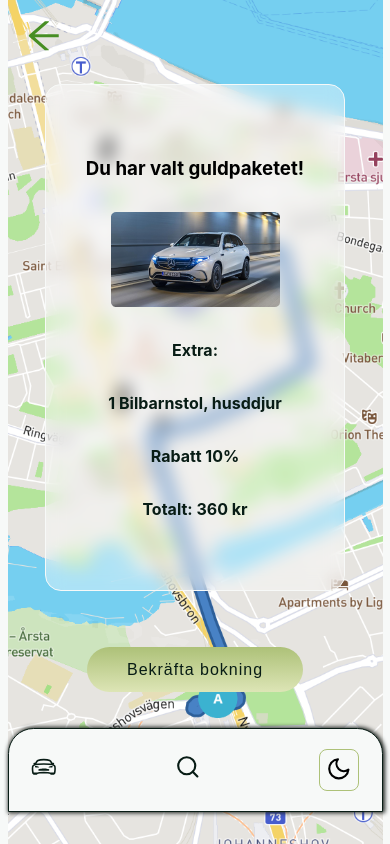
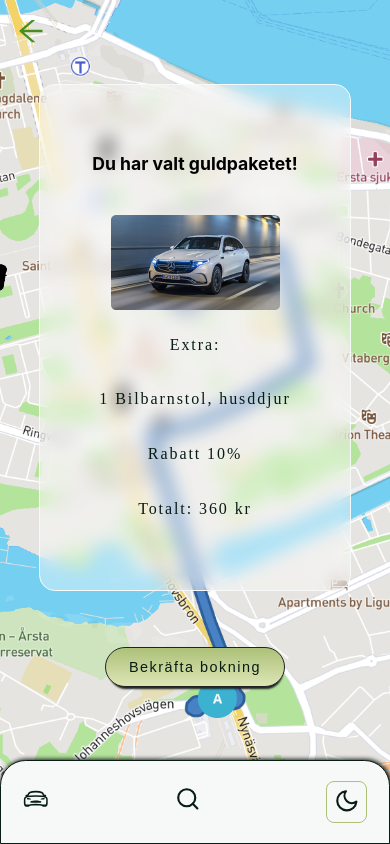
Before and after one commit to Kaayzeer/green-cab, a React (Create React App) app: page /chart in a window 390 px wide. Built offline with nearby package versions, Linux system fonts and the light colour scheme.

Commit message:
added media queries for responsivness between different screens

```diff
--- a/src/App.js
+++ b/src/App.js
@@ -7,10 +7,11 @@ import { lightTheme, darkTheme, GlobalStyles } from "./themes";
 
 const StyledApp = styled.div`
   position: relative;
-  width: 375px;
-  height: 812px;
+  width: 100vw;
+  height: 100vh;
+  max-width: 1024px;
+  max-height: 1366px;
   margin: 0 auto;
-  padding: 0;
 `;
 
 function App() {
--- a/src/components/CenterButton/index.js
+++ b/src/components/CenterButton/index.js
@@ -1,12 +1,13 @@
 import React from "react";
 import styled from "styled-components";
+import { devices } from "../breakpoints";
 
 const CarButtonContainer = styled.div`
   display: flex;
   flex-direction: column;
   justify-content: center;
   align-items: center;
-  /* height: 100px; */
+  width: 100%;
   margin-top: 2%;
 
   > button {
@@ -16,9 +17,38 @@ const CarButtonContainer = styled.div`
     border-radius: 35px;
     letter-spacing: 1px;
     font-size: 1rem;
-    border: none;
-    /* box-shadow: 2px 2px 2px 1px #d1d4cb; */
-    text-decoration: none !important;
+    border: 1px solid ${(props) => props.theme.boxShadow};
+    box-shadow: 1px 5px 2px -3px ${(props) => props.theme.boxShadow};
+
+    @media ${devices.mobileS} {
+      width: 150px;
+      height: 35px;
+      font-size: 0.8rem;
+      letter-spacing: 1.5px;
+    }
+
+    @media ${devices.mobileM} {
+      width: 180px;
+      height: 40px;
+      font-size: 0.9rem;
+      letter-spacing: 1.5px;
+    }
+
+    @media ${devices.tablet} {
+      width: 300px;
+      height: 60px;
+      font-size: 1.4rem;
+      letter-spacing: 1.5px;
+      margin-top: 3%;
+    }
+    @media ${devices.laptop} {
+      width: 400px;
+      height: 70px;
+      font-size: 1.4rem;
+      letter-spacing: 1.5px;
+      margin-top: 3%;
+      font-weight: bold;
+    }
   }
 `;
 
--- a/src/components/Map/index.js
+++ b/src/components/Map/index.js
@@ -4,12 +4,30 @@ import mapboxgl from "mapbox-gl";
 import "@mapbox/mapbox-gl-directions/dist/mapbox-gl-directions.css";
 import MapboxDirections from "@mapbox/mapbox-gl-directions/dist/mapbox-gl-directions";
 import styled from "styled-components";
+import { devices } from "../breakpoints";
 
 const MapContainer = styled.section`
   display: flex;
   justify-content: center;
   align-items: center;
   margin-top: 1.4rem;
+  margin-bottom: 1.4rem;
+  width: 100%;
+
+  @media ${devices.mobileS} {
+    margin-bottom: 0.5rem;
+  }
+
+  @media ${devices.mobileM} {
+    margin-bottom: 1.4rem;
+  }
+
+  @media ${devices.tablet} {
+    margin-top: 7%;
+  }
+  @media ${devices.laptop} {
+    margin-top: 10%;
+  }
 
   .map {
     height: 25vh;
@@ -26,7 +44,7 @@ const MapContainer = styled.section`
 
   .mapboxgl-control-container {
     position: fixed;
-    top: 10%;
+    top: 12%;
     left: 50%;
     transform: translateX(-50%);
   }
@@ -48,6 +66,9 @@ const MapContainer = styled.section`
     display: none;
   }
   .mapboxgl-ctrl-attrib-button {
+    display: none;
+  }
+  .mapbox-directions-clearfix {
     display: none;
   }
 `;
--- a/src/components/Slider/index.js
+++ b/src/components/Slider/index.js
@@ -2,6 +2,7 @@ import { useState } from "react";
 import { SliderData } from "../SliderData";
 import { FaArrowAltCircleRight, FaArrowAltCircleLeft } from "react-icons/fa";
 import styled from "styled-components";
+import { devices } from "../../components/breakpoints";
 
 const StyledSection = styled.div`
   display: flex;
@@ -21,6 +22,14 @@ const StyledSection = styled.div`
 
     &:hover {
       font-size: 2rem;
+
+      @media ${devices.mobileS} {
+        font-size: 1.5rem;
+      }
+    }
+
+    @media ${devices.mobileL} {
+      font-size: 2rem;
     }
   }
 
@@ -32,6 +41,14 @@ const StyledSection = styled.div`
     z-index: 103;
 
     &:hover {
+      font-size: 2rem;
+
+      @media ${devices.mobileS} {
+        font-size: 1.5rem;
+      }
+    }
+
+    @media ${devices.mobileL} {
       font-size: 2rem;
     }
   }
@@ -258,6 +275,69 @@ const StyledSection = styled.div`
     z-index: 100;
     background: rgba(255, 255, 255, 0.4);
     backdrop-filter: blur(7px);
+
+    li {
+      font-family: "cantarell";
+    }
+
+    li:nth-child(1) {
+      letter-spacing: 0.08rem;
+
+      @media ${devices.mobileS} {
+        font-weight: bold;
+        font-size: 1.3rem;
+      }
+
+      @media ${devices.mobileL} {
+        font-weight: bold;
+        font-size: 2.2rem;
+        letter-spacing: 0.2rem;
+      }
+      @media ${devices.laptop} {
+        font-weight: bold;
+        font-size: 2.5rem;
+        letter-spacing: 0.2rem;
+      }
+    }
+
+    li:nth-child(2) img {
+      @media ${devices.mobileL} {
+        width: 300px;
+      }
+      @media ${devices.tablet} {
+        width: 320px;
+      }
+      @media ${devices.laptop} {
+        width: 350px;
+      }
+    }
+
+    li:nth-child(3) {
+      @media ${devices.mobileS} {
+        font-size: 1rem;
+      }
+      @media ${devices.mobileL} {
+        font-size: 1.6rem;
+      }
+      @media ${devices.tablet} {
+        font-size: 1.8rem;
+      }
+      @media ${devices.laptop} {
+        font-size: 2rem;
+      }
+    }
+
+    li:nth-child(4) {
+      @media ${devices.mobileL} {
+        font-size: 1.6rem;
+      }
+      @media ${devices.tablet} {
+        font-size: 1.8rem;
+      }
+      @media ${devices.laptop} {
+        font-size: 2rem;
+      }
+    }
   }
 `;
 
--- /dev/null
+++ b/src/components/breakpoints.js
@@ -0,0 +1,19 @@
+const sizes = {
+  mobileS: "320px",
+  mobileM: "375px",
+  mobileL: "425px",
+  tablet: "768px",
+  laptop: "1024px",
+  laptopL: "1440px",
+  desktop: "2560px",
+};
+
+export const devices = {
+  mobileS: `(min-width: ${sizes.mobileS})`,
+  mobileM: `(min-width: ${sizes.mobileM})`,
+  mobileL: `(min-width: ${sizes.mobileL})`,
+  tablet: `(min-width: ${sizes.tablet})`,
+  laptop: `(min-width: ${sizes.laptop})`,
+  laptopL: `(min-width: ${sizes.laptopL})`,
+  desktop: `(min-width: ${sizes.desktop})`,
+};
--- a/src/pages/Main/Chart/index.js
+++ b/src/pages/Main/Chart/index.js
@@ -4,6 +4,7 @@ import styled from "styled-components";
 import BackgroundImage from "../../../Images/chartBackground.png";
 import BookingButton from "../../../components/CenterButton";
 import goldChoiceCar from "../../../Images/goldChoiceWBack.png";
+import { devices } from "../../../components/breakpoints";
 
 const StyledChart = styled.section`
   height: 100vh;
@@ -33,12 +34,85 @@ const StyledChart = styled.section`
     background: rgba(255, 255, 255, 0.4);
     backdrop-filter: blur(9px);
     padding: 2.4rem;
+
+    @media ${devices.laptop} {
+      background: rgba(255, 255, 255, 0.6);
+      backdrop-filter: blur(12px);
+    }
+  }
+
+  h3 {
+    @media ${devices.mobileS} {
+      font-size: 0.9rem;
+      margin-bottom: 0.6rem;
+      padding: 0.2rem;
+    }
+    @media ${devices.mobileM} {
+      font-size: 1.1rem;
+      margin-bottom: 0.8rem;
+      padding: 0.4rem;
+    }
+    @media ${devices.tablet} {
+      font-size: 1.4rem;
+      letter-spacing: 0.1rem;
+      margin-bottom: 0.8rem;
+      padding: 0.4rem;
+    }
+    @media ${devices.laptop} {
+      font-size: 1.6rem;
+      font-size: 2rem;
+      letter-spacing: 0.1rem;
+      margin-bottom: 0.8rem;
+      padding: 0.4rem;
+    }
+  }
+
+  img {
+    @media ${devices.tablet} {
+      width: 280px;
+    }
+    @media ${devices.laptop} {
+      width: 300px;
+    }
   }
 
   ul {
     list-style-type: none;
-    font-weight: bold;
-    margin: 0rem 0rem;
+    letter-spacing: 0.1rem;
+
+    li {
+      color: #081c15;
+      font-family: "Cantarell";
+    }
+
+    li {
+      @media ${devices.mobileS} {
+        margin: 0.4rem 0rem;
+      }
+      @media ${devices.mobileM} {
+        margin: 0.7rem 0rem;
+      }
+    }
+
+    li:nth-child(1) {
+      @media ${devices.mobileS} {
+        margin-top: 0.2rem;
+        letter-spacing: 0.04rem;
+        font-size: 0.8rem;
+      }
+      @media ${devices.mobileM} {
+        letter-spacing: 0.12rem;
+        font-size: 1rem;
+      }
+      @media ${devices.tablet} {
+        letter-spacing: 0.15rem;
+        font-size: 1.2rem;
+      }
+      @media ${devices.laptop} {
+        letter-spacing: 0.18rem;
+        font-size: 1.6rem;
+      }
+    }
   }
 `;
 
--- a/src/pages/Main/Landing/index.js
+++ b/src/pages/Main/Landing/index.js
@@ -3,36 +3,30 @@ import { Link, useHistory } from "react-router-dom";
 import landingImage from "../../../Images/greencablogo.png";
 import CenterButton from "../../../components/CenterButton";
 import styled from "styled-components";
+import { devices } from "../../../components/breakpoints";
 
 const LandingStyle = styled.div`
   display: flex;
   flex-direction: column;
   align-items: center;
   justify-content: center;
-  height: 90vh;
+  height: 100%;
 `;
 
-const UlContainer = styled.div`
+const PContainer = styled.div`
   display: flex;
   flex-direction: column;
   align-items: center;
   justify-content: flex-end;
   height: 50vh;
 
-  > ul {
-    padding: 0 1.4rem;
-
-    > li {
-      list-style: none;
-      font-size: 1.2rem;
-      font-weight: bold;
-      text-align: center;
-      margin-bottom: 1rem;
-    }
-  }
   > p {
     padding: 1.6rem;
     text-align: center;
+
+    @media ${devices.tablet} {
+      font-size: 1.3rem;
+    }
   }
 
   > button {
@@ -62,7 +56,7 @@ function Index() {
       <LandingStyle>
         <img src={landingImage} alt="landing-car" />
 
-        <UlContainer>
+        <PContainer>
           <p>Nu kan du boka en grön taxi och få 10% rabatt på din resa.</p>
 
           <ButtonContainer>
@@ -73,7 +67,7 @@ function Index() {
               />
             </NavLink>
           </ButtonContainer>
-        </UlContainer>
+        </PContainer>
       </LandingStyle>
     </>
   );
--- a/src/pages/Main/Search/index.js
+++ b/src/pages/Main/Search/index.js
@@ -3,6 +3,7 @@ import styled from "styled-components";
 import CarButton from "../../../components/CenterButton";
 import Map from "../../../components/Map";
 import RadioGroup from "../../../components/RadioGroupSearch";
+import { devices } from "../../../components/breakpoints";
 
 const SearchContainer = styled.form`
   display: flex;
@@ -11,43 +12,16 @@ const SearchContainer = styled.form`
   align-items: center;
   height: 30%;
 
-  > input {
-    flex: 0.1;
+  @media ${devices.mobileS} {
+    height: 30%;
+  }
 
-    position: relative;
-    display: inline;
-    width: 15rem;
-    padding: 1.4rem;
-    margin-top: 2rem;
-    border: none;
-    outline: none;
-    border-radius: 1rem;
+  @media ${devices.mobileM} {
+    height: 30%;
   }
-  ul {
-    flex: 0.1;
-    position: absolute;
-    z-index: 99;
-    top: 50%;
-    margin: auto;
-    height: auto;
-    width: 240px;
-    background: white;
-    border: 1px solid black;
-    z-index: 1;
-    list-style: none;
-  }
-  #to-ul {
-    flex: 0.1;
-    position: absolute;
-    z-index: 99;
-    top: 50%;
-    margin: auto;
-    height: auto;
-    width: 240px;
-    background: white;
-    border: 1px solid black;
-    z-index: 1;
-    list-style: none;
+
+  @media ${devices.laptopL} {
+    height: 25%;
   }
 `;
 
--- a/src/pages/Navigation/index.js
+++ b/src/pages/Navigation/index.js
@@ -1,9 +1,9 @@
 import React from "react";
 import styled from "styled-components";
+import { devices } from "../../components/breakpoints";
 import { FiSearch, FiSun, FiMoon } from "react-icons/fi";
 import { IoCarSportOutline } from "react-icons/io5";
 import { AiOutlineArrowLeft } from "react-icons/ai";
-
 import { BrowserRouter as Router, Link, useHistory } from "react-router-dom";
 
 const ArrowContainer = styled.div`
@@ -15,12 +15,27 @@ const ArrowContainer = styled.div`
   > svg {
     color: #478e23;
     font-size: 2.6rem;
+
+    @media ${devices.mobileS} {
+      font-size: 1.8rem;
+    }
+
+    @media ${devices.mobileM} {
+      font-size: 2rem;
+    }
+
+    @media ${devices.mobileL} {
+      font-size: 3rem;
+    }
+    @media ${devices.laptop} {
+      font-size: 4.5rem;
+    }
   }
 `;
 
 const NavStyle = styled.nav`
   width: 100%;
-  height: 10vh;
+  height: 10%;
   display: flex;
   flex-direction: row;
   position: absolute;
@@ -40,10 +55,18 @@ const NavStyle = styled.nav`
     justify-content: space-between;
     margin: 0;
     padding: 0 1.4rem;
+    list-style: none;
 
     > li {
+      font-size: 1.6rem;
       list-style: none;
-      font-size: 1.6rem;
+
+      @media ${devices.mobileL} {
+        font-size: 2.5rem;
+      }
+      @media ${devices.laptop} {
+        font-size: 3.5rem;
+      }
       &:hover {
         color: #252d20a9;
         cursor: pointer;
@@ -64,12 +87,21 @@ const ToggleStyle = styled.aside`
     background-color: #55a630;
     opacity: 0.8;
   }
+
+  > svg {
+    color: ${(props) => props.theme.li};
+
+    @media ${devices.mobileL} {
+      font-size: 2.5rem;
+    }
+    @media ${devices.laptop} {
+      font-size: 3.5rem;
+    }
+  }
 `;
 
 function Index({ themetoggler, theme }) {
   const history = useHistory();
-
-  const style = { color: "#F7F9F8" };
 
   return (
     <Router>
@@ -94,7 +126,7 @@ function Index({ themetoggler, theme }) {
             {theme === "light" ? (
               <FiMoon onClick={() => themetoggler()} />
             ) : (
-              <FiSun style={style} onClick={() => themetoggler()} />
+              <FiSun onClick={() => themetoggler()} />
             )}
           </ToggleStyle>
         </ul>
--- a/src/themes.js
+++ b/src/themes.js
@@ -27,7 +27,7 @@ export const darkTheme = {
   label: "#F7F9F8",
   nav: "#1f2421",
   border: "#adc178",
-  boxShadow: "#F7F9F8",
+  boxShadow: "#687D5A",
   slide: "#F7F9F8",
 };
 
```
Also changed, not shown: src/components/RadioGroupSearch/index.js (+27 -1 lines).
